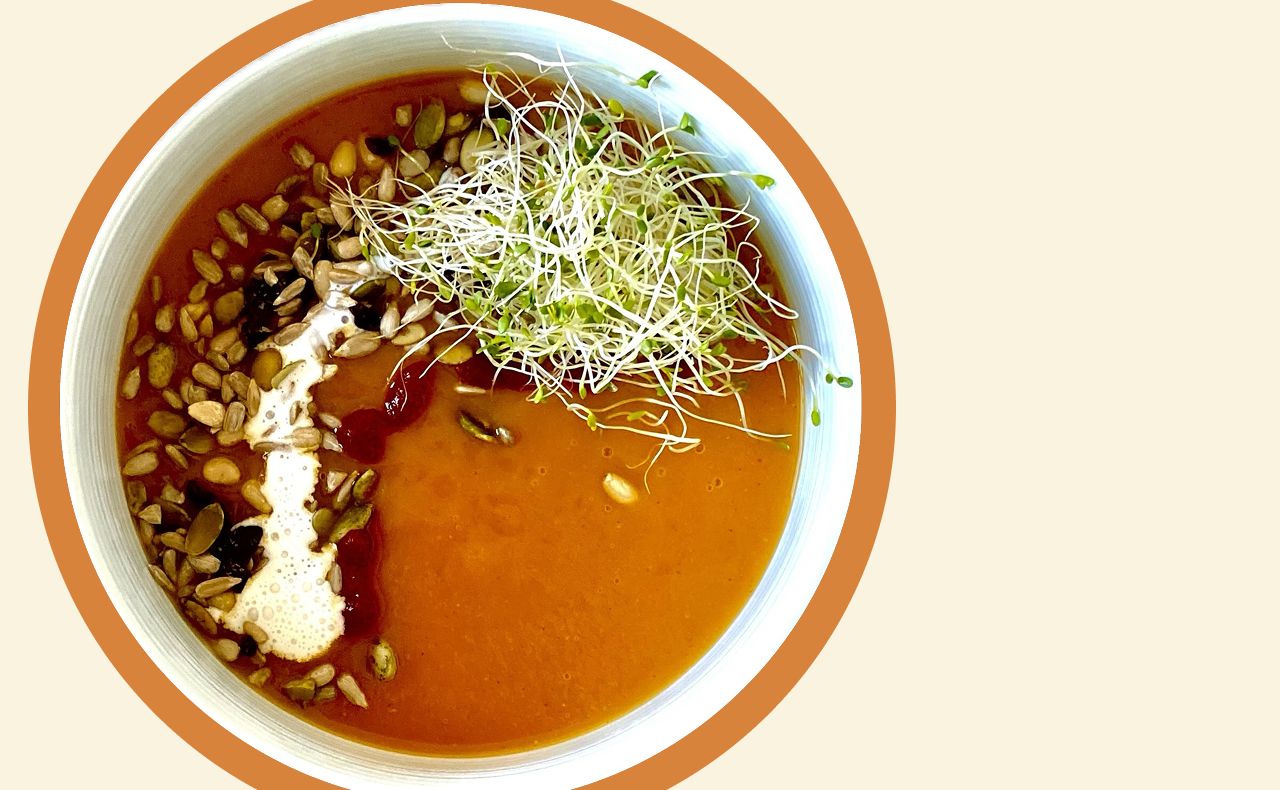
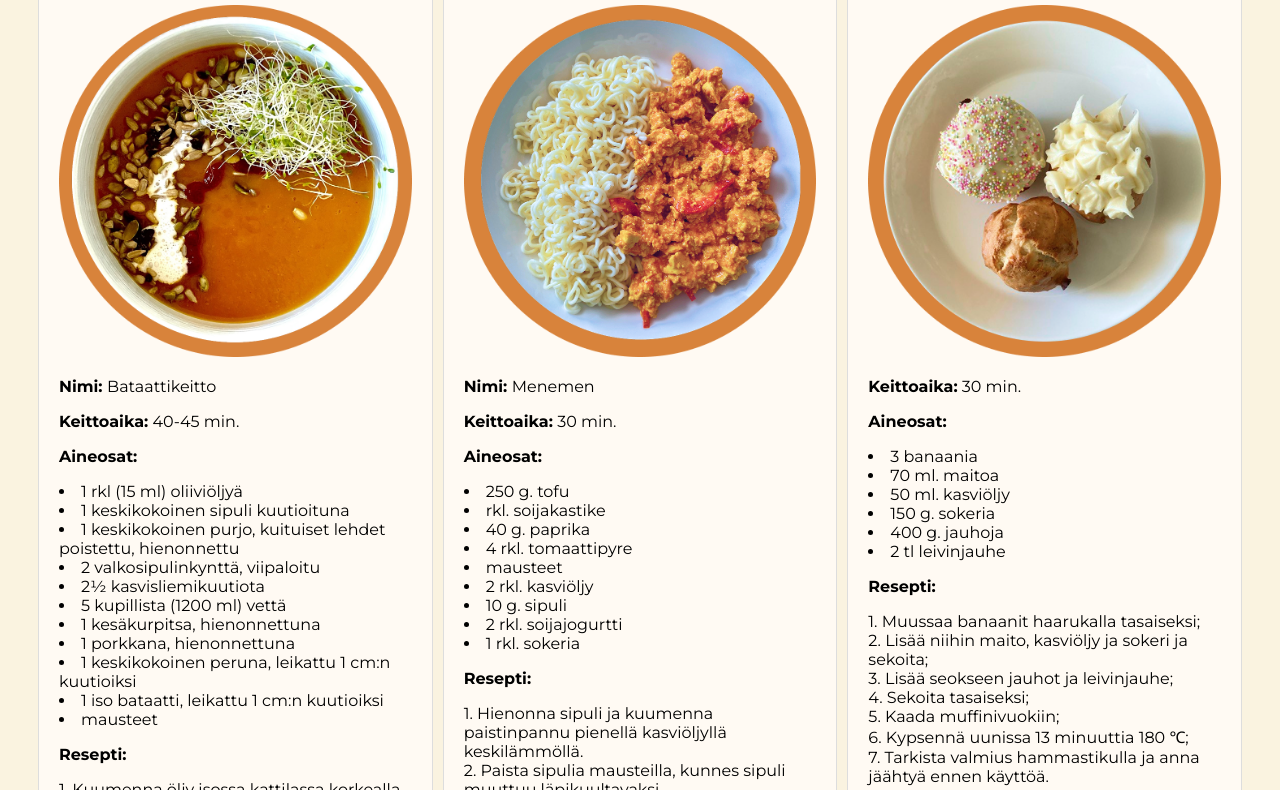
Before and after one commit to LisaLizard/Liskon-vihrea-lautanen, a plain HTML site: page reseptit.html in a window 1280 px wide. Shown: the part 438-1228 px from the top of the page. Drawn offline with nearby package versions, Linux system fonts and the light colour scheme.

Commit message:
Update tyyli.css

```diff
--- a/tyyli.css
+++ b/tyyli.css
@@ -162,6 +162,36 @@ p {
     }
 }
 
+/* resepti-container */
+
+.resepti-container {
+    display: flex;
+    flex-direction: column;
+    gap: 10px;
+    padding: 10px;
+    justify-content: center;
+  }
+
+  .resepti-card {
+    background-color: #fffaf3;
+    border: 1px solid #ddd;
+    padding: 20px;
+    border-radius: 12px;
+    flex: 1 1 300px;
+    max-width: 400px;
+    box-sizing: border-box;
+  }
+
+  @media screen and (min-width: 441px) {
+    .resepti-container {
+      flex-direction: row;
+      flex-wrap: wrap;
+      justify-content: space-between;
+    }
+
+  }
+
+
 
 /*mobiili*/
 
```
